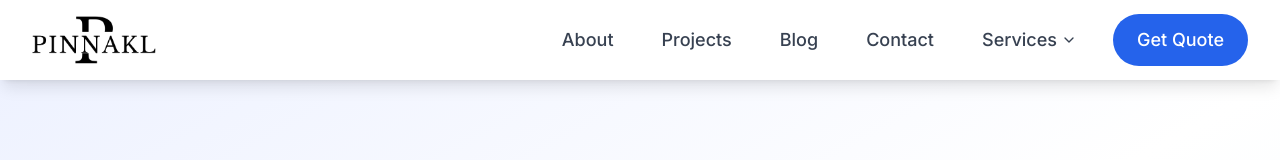
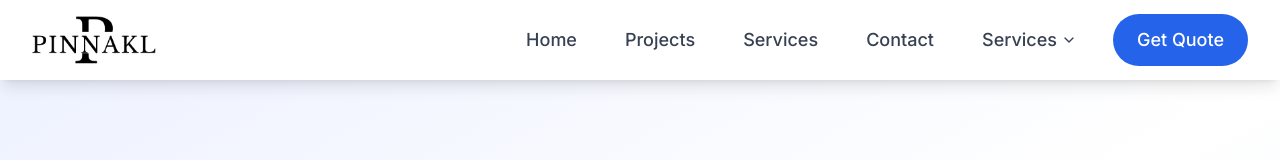
Before and after one commit to PinnaklTech/Pinnakl_Tech-2.0, a React (Vite) app: page /services/supply-chain in a window 1280 px wide. Shown: the top 160 px of the page. Built offline with nearby package versions, Linux system fonts and the light colour scheme.

Commit message:
Different Navbar for Non-Home Pages

```diff
--- a/src/components/Header.tsx
+++ b/src/components/Header.tsx
@@ -76,12 +76,22 @@ const Header: React.FC = () => {
     }
   };
 
-  const navItems = [
-    { label: "About", id: "about" },
-    { label: "Projects", id: "projects" },
-    { label: "Blog", id: "blog" },
-    { label: "Contact", id: "contact" },
+  // Conditional navigation items based on current route
+  const homePageNavItems = [
+    { label: "About", id: "about", type: "scroll" },
+    { label: "Projects", id: "projects", type: "scroll" },
+    { label: "Blog", id: "blog", type: "scroll" },
+    { label: "Contact", id: "contact", type: "scroll" },
   ];
+
+  const otherPagesNavItems = [
+    { label: "Home", id: "/", type: "link" },
+    { label: "Projects", id: "projects", type: "scroll" },
+    { label: "Services", id: "services", type: "scroll" },
+    { label: "Contact", id: "contact", type: "scroll" },
+  ];
+
+  const navItems = isHomePage ? homePageNavItems : otherPagesNavItems;
 
   const serviceItems = [
     { label: "Product Development", path: "/services/product-development" },
@@ -92,8 +102,18 @@ const Header: React.FC = () => {
     { label: "Supply Chain Optimization", path: "/services/supply-chain" },
   ];
 
-  const getNavItemClasses = (itemId: string) => {
-    const isActive = isHomePage && activeSection === itemId;
+  const handleNavItemClick = (item: any) => {
+    if (item.type === "link") {
+      // Navigate to home page
+      window.location.href = item.id;
+    } else {
+      // Scroll to section
+      scrollToSection(item.id);
+    }
+  };
+
+  const getNavItemClasses = (item: any) => {
+    const isActive = isHomePage && activeSection === item.id;
     const baseClasses = "font-medium transition-all duration-300 hover:scale-105 text-sm lg:text-base xl:text-lg px-2 lg:px-3 py-1 lg:py-2 rounded-md whitespace-nowrap relative";
 
     if (shouldShowScrolledState) {
@@ -111,8 +131,8 @@ const Header: React.FC = () => {
     }
   };
 
-  const getActiveIndicator = (itemId: string) => {
-    const isActive = isHomePage && activeSection === itemId;
+  const getActiveIndicator = (item: any) => {
+    const isActive = isHomePage && activeSection === item.id;
     if (!isActive) return null;
 
     return (
@@ -129,6 +149,85 @@ const Header: React.FC = () => {
         }}
       />
     );
+  };
+
+  const renderNavItem = (item: any) => {
+    if (item.type === "link") {
+      return (
+        <Link
+          key={item.id}
+          to={item.id}
+          className={getNavItemClasses(item)}
+        >
+          {item.label}
+          {getActiveIndicator(item)}
+        </Link>
+      );
+    } else {
+      return (
+        <button
+          key={item.id}
+          onClick={() => handleNavItemClick(item)}
+          className={getNavItemClasses(item)}
+        >
+          {item.label}
+          {getActiveIndicator(item)}
+        </button>
+      );
+    }
+  };
+
+  const renderMobileNavItem = (item: any, index: number) => {
+    const isActive = isHomePage && activeSection === item.id;
+
+    const content = (
+      <motion.div
+        initial={{ opacity: 0, y: 20 }}
+        animate={{ opacity: 1, y: 0 }}
+        transition={{ delay: index * 0.1 }}
+        className={`w-full text-center text-lg sm:text-xl md:text-2xl font-semibold transition duration-200 py-3 px-6 rounded-xl touch-manipulation relative ${
+          isActive
+            ? "text-blue-600 bg-blue-50"
+            : "text-gray-800 hover:text-blue-600 hover:bg-blue-50"
+        }`}
+      >
+        {item.label}
+        {isActive && (
+          <motion.div
+            layoutId="mobileActiveIndicator"
+            className="absolute bottom-1 left-1/2 transform -translate-x-1/2 h-1 w-8 bg-blue-600 rounded-full"
+            initial={false}
+            transition={{
+              type: "spring",
+              stiffness: 500,
+              damping: 30
+            }}
+          />
+        )}
+      </motion.div>
+    );
+
+    if (item.type === "link") {
+      return (
+        <Link
+          key={item.id}
+          to={item.id}
+          onClick={() => setIsMenuOpen(false)}
+        >
+          {content}
+        </Link>
+      );
+    } else {
+      return (
+        <button
+          key={item.id}
+          onClick={() => handleNavItemClick(item)}
+          className="w-full"
+        >
+          {content}
+        </button>
+      );
+    }
   };
 
   return (
@@ -150,18 +249,10 @@ const Header: React.FC = () => {
 
           {/* Desktop Nav */}
           <nav className="hidden xl:flex items-center space-x-2 lg:space-x-4 xl:space-x-6 2xl:space-x-8">
-            {navItems.map((item) => (
-              <button
-                key={item.id}
-                onClick={() => scrollToSection(item.id)}
-                className={getNavItemClasses(item.id)}
-              >
-                {item.label}
-                {getActiveIndicator(item.id)}
-              </button>
-            ))}
+            {navItems.map((item) => renderNavItem(item))}
 
-            {/* Services Dropdown */}
+            {/* Services Dropdown - Only show on non-home pages or as separate item */}
+            {!isHomePage && (
               <div className="relative">
                 <button
                   onMouseEnter={() => setIsServicesOpen(true)}
@@ -201,6 +292,50 @@ const Header: React.FC = () => {
                   )}
                 </AnimatePresence>
               </div>
+            )}
+
+            {/* Services Dropdown for Homepage */}
+            {isHomePage && (
+              <div className="relative">
+                <button
+                  onMouseEnter={() => setIsServicesOpen(true)}
+                  onMouseLeave={() => setIsServicesOpen(false)}
+                  className={`font-medium transition-all duration-300 hover:scale-105 text-sm lg:text-base xl:text-lg px-2 lg:px-3 py-1 lg:py-2 rounded-md whitespace-nowrap flex items-center gap-1 ${
+                    shouldShowScrolledState
+                      ? "text-gray-700 hover:text-blue-600 hover:bg-blue-50"
+                      : "text-white/90 hover:text-white hover:bg-white/10"
+                  }`}
+                >
+                  Services
+                  <ChevronDown className={`w-4 h-4 transition-transform duration-300 ${isServicesOpen ? 'rotate-180' : ''}`} />
+                </button>
+
+                <AnimatePresence>
+                  {isServicesOpen && (
+                    <motion.div
+                      initial={{ opacity: 0, y: -10, scale: 0.95 }}
+                      animate={{ opacity: 1, y: 0, scale: 1 }}
+                      exit={{ opacity: 0, y: -10, scale: 0.95 }}
+                      transition={{ duration: 0.2 }}
+                      onMouseEnter={() => setIsServicesOpen(true)}
+                      onMouseLeave={() => setIsServicesOpen(false)}
+                      className="absolute top-full left-0 mt-2 w-64 bg-white/95 backdrop-blur-md border border-gray-200 rounded-xl shadow-2xl z-50 overflow-hidden"
+                    >
+                      {serviceItems.map((service, index) => (
+                        <Link
+                          key={service.path}
+                          to={service.path}
+                          className="block px-4 py-3 text-sm text-gray-700 hover:bg-blue-50 hover:text-blue-600 transition-colors duration-200 border-b border-gray-100 last:border-b-0"
+                          onClick={() => setIsServicesOpen(false)}
+                        >
+                          {service.label}
+                        </Link>
+                      ))}
+                    </motion.div>
+                  )}
+                </AnimatePresence>
+              </div>
+            )}
 
             <button
               onClick={() => scrollToSection("contact")}
@@ -246,37 +381,7 @@ const Header: React.FC = () => {
             </button>
 
             <div className="flex flex-col items-center space-y-4 sm:space-y-6 w-full max-w-sm">
-              {navItems.map((item, index) => {
-                const isActive = isHomePage && activeSection === item.id;
-                return (
-                  <motion.button
-                    key={item.id}
-                    initial={{ opacity: 0, y: 20 }}
-                    animate={{ opacity: 1, y: 0 }}
-                    transition={{ delay: index * 0.1 }}
-                    onClick={() => scrollToSection(item.id)}
-                    className={`w-full text-center text-lg sm:text-xl md:text-2xl font-semibold transition duration-200 py-3 px-6 rounded-xl touch-manipulation relative ${
-                      isActive
-                        ? "text-blue-600 bg-blue-50"
-                        : "text-gray-800 hover:text-blue-600 hover:bg-blue-50"
-                    }`}
-                  >
-                    {item.label}
-                    {isActive && (
-                      <motion.div
-                        layoutId="mobileActiveIndicator"
-                        className="absolute bottom-1 left-1/2 transform -translate-x-1/2 h-1 w-8 bg-blue-600 rounded-full"
-                        initial={false}
-                        transition={{
-                          type: "spring",
-                          stiffness: 500,
-                          damping: 30
-                        }}
-                      />
-                    )}
-                  </motion.button>
-                );
-              })}
+              {navItems.map((item, index) => renderMobileNavItem(item, index))}
 
               {/* Mobile Services Menu */}
               <motion.div
```
Lines whose indentation alone changed are shown as unchanged.
